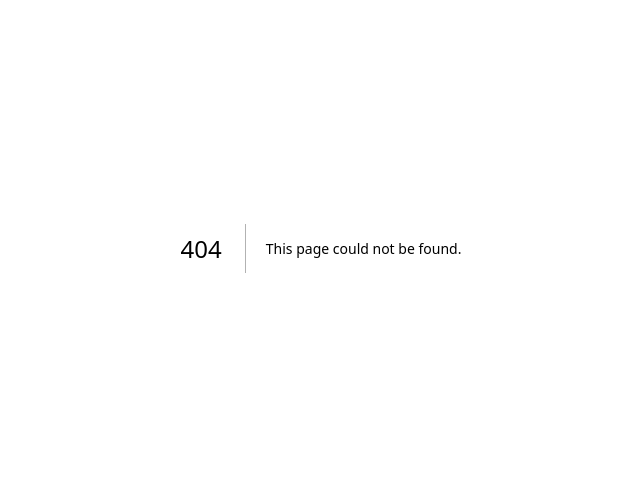
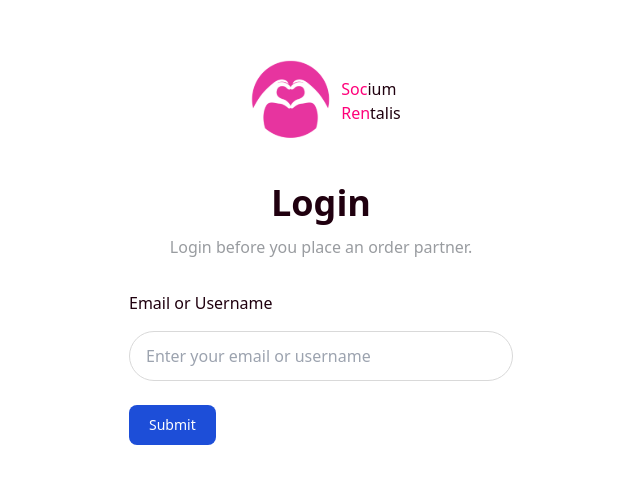
Before and after one commit to PBKKE08/socium-rentalis-fe, a Next.js app: page /login in a window 1280 px wide. Before the commit this address had no page. Shown: the part 152-636 px from the top of the page, without its empty margins (319-959 px from the left). Built offline with nearby package versions, Linux system fonts and the light colour scheme.

Commit message:
create login page

```diff
--- /dev/null
+++ b/src/components/atoms/Input/Label.tsx
@@ -0,0 +1,5 @@
+import React from "react";
+
+export default function Label() {
+  return <div>Label</div>;
+}
--- /dev/null
+++ b/src/components/atoms/Input/index.tsx
@@ -0,0 +1,19 @@
+export default function Input() {
+  return (
+    <>
+      <label
+        htmlFor="emailOrUsername"
+        className="block mb-4 font-medium text-heading"
+      >
+        Email or Username
+      </label>
+      <input
+        type="text"
+        id="emailOrUsername"
+        className="border border-font-primary-300 text-heading rounded-full focus:ring-primary-200 focus:border-primary-200 block w-full px-4 py-3 text-base"
+        placeholder="Enter your email or username"
+        required
+      />
+    </>
+  );
+}
--- /dev/null
+++ b/src/components/organism/Auth/Form.tsx
@@ -0,0 +1,17 @@
+import Input from "@/components/atoms/Input";
+
+export default function Form() {
+  return (
+    <form className="w-96 mt-8">
+      <div className="mb-6">
+        <Input />
+      </div>
+      <button
+        type="submit"
+        className="text-white bg-blue-700 hover:bg-blue-800 focus:ring-4 focus:outline-none focus:ring-blue-300 font-medium rounded-lg text-sm w-full sm:w-auto px-5 py-2.5 text-center dark:bg-blue-600 dark:hover:bg-blue-700 dark:focus:ring-blue-800"
+      >
+        Submit
+      </button>
+    </form>
+  );
+}
--- /dev/null
+++ b/src/components/organism/Auth/LogoIcon.tsx
@@ -0,0 +1,21 @@
+import Image from "next/image";
+
+export default function LogoIcon() {
+  return (
+    <div className="flex justify-center items-center mb-8">
+      <Image
+        src="/images/logo.svg"
+        width={100}
+        height={100}
+        alt="logo"
+        priority
+      />
+
+      <p className="text-heading font-medium text-base">
+        <span className="text-primary-200">Soc</span>ium
+        <br />
+        <span className="text-primary-200">Ren</span>talis
+      </p>
+    </div>
+  );
+}
--- /dev/null
+++ b/src/pages/login/index.tsx
@@ -0,0 +1,17 @@
+import Form from "@/components/organism/Auth/Form";
+import LogoIcon from "@/components/organism/Auth/LogoIcon";
+
+export default function Login() {
+  return (
+    <div className="flex flex-col items-center justify-center min-h-screen">
+      <LogoIcon />
+
+      <h1 className="text-heading text-4xl font-semibold">Login</h1>
+      <p className="text-base text-font-primary-400 mt-3">
+        Login before you place an order partner.
+      </p>
+
+      <Form />
+    </div>
+  );
+}
--- a/tailwind.config.js
+++ b/tailwind.config.js
@@ -7,7 +7,20 @@ module.exports = {
     "./src/**/*.{js,ts,jsx,tsx}",
   ],
   theme: {
-    extend: {},
+    extend: {
+      colors: {
+        "primary-100": "#FFDCED",
+        "primary-200": "#FF007A",
+        "primary-300": "#C90060",
+        "primary-400": "#870041",
+        "primary-500": "#531F38",
+        heading: "#20000F",
+        "font-primary-400": "#999CA0",
+        "font-primary-300": "#D9D9D9",
+        "font-primary-200": "#EBEBEB",
+        "font-primary-100": "#F5F5F5",
+      },
+    },
   },
   plugins: [],
 };
```
Also changed, not shown: public/images/logo.svg (added), 1 other file (tests, documents, lock files or other folders).
